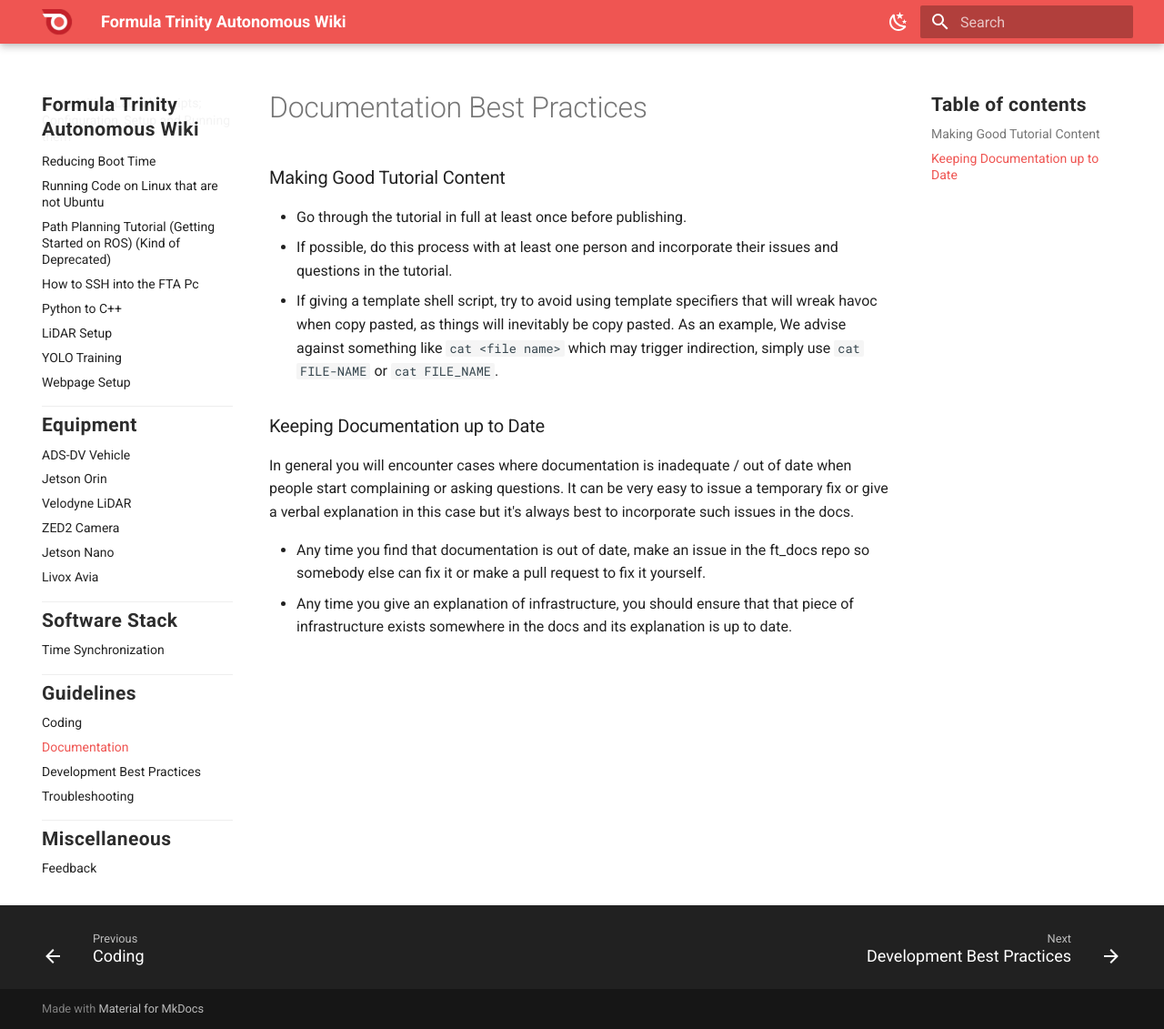
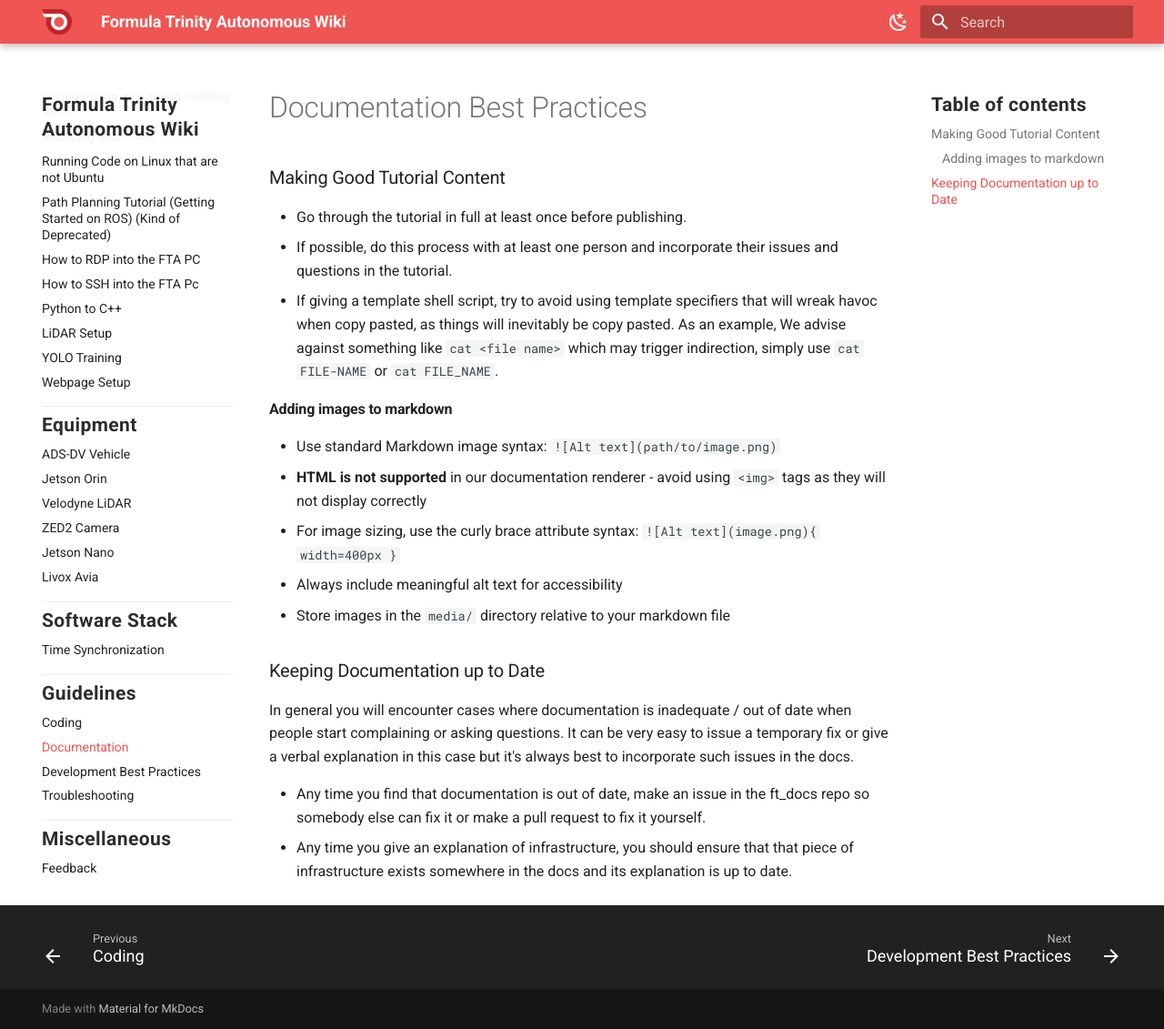
Before and after one commit to FT-Autonomous/ft_docs_2.0, an MkDocs documentation site: the page built from docs/guidelines/documentation.md, in a window 1280 px wide and 1131 px high. Shown: the whole window at 91% size. Built offline with MkDocs 1.6.1 and Material for MkDocs 9.7.7, drawn with Linux system fonts in a browser that asks for light colours.

Commit message:
migrated cleave's rdp tutorial from the drive

```diff
--- a/docs/guidelines/documentation.md
+++ b/docs/guidelines/documentation.md
@@ -6,6 +6,14 @@
 - If possible, do this process with at least one person and incorporate their issues and questions in the tutorial.
 - If giving a template shell script, try to avoid using template specifiers that will wreak havoc when copy pasted, as things will inevitably be copy pasted. As an example, We advise against something like `cat <file name>` which may trigger indirection, simply use `cat FILE-NAME` or `cat FILE_NAME`.
 
+#### Adding images to markdown
+
+- Use standard Markdown image syntax: `![Alt text](path/to/image.png)`
+- **HTML is not supported** in our documentation renderer - avoid using `<img>` tags as they will not display correctly
+- For image sizing, use the curly brace attribute syntax: `![Alt text](image.png){ width=400px }`
+- Always include meaningful alt text for accessibility
+- Store images in the `media/` directory relative to your markdown file
+
 ### Keeping Documentation up to Date
 
 In general you will encounter cases where documentation is inadequate / out of date when people start complaining or asking questions. It can be very easy to issue a temporary fix or give a verbal explanation in this case but it's always best to incorporate such issues in the docs.
--- a/mkdocs.yml
+++ b/mkdocs.yml
@@ -122,6 +122,7 @@
       - Reducing Boot Time: tutorials/reducing_boot_time.md
       - Running Code on Linux that are not Ubuntu: tutorials/run_code_not_ubuntu.md
       - Path Planning Tutorial (Getting Started on ROS) (Kind of Deprecated): tutorials/path_planning_tutorial.md
+      - How to RDP into the FTA PC: tutorials/rdp_to_fta_pc.md
       - How to SSH into the FTA Pc: tutorials/ssh_to_fta_pc.md
       - Python to C++: tutorials/python_to_cpp.md
       - LiDAR Setup: tutorials/lidar_setup.md
```
Also changed, not shown: docs/tutorials/rdp_to_fta_pc.md (added, +99 -0 lines), docs/tutorials/ssh_to_fta_pc.md (+1 -1 lines), docs/tutorials/media/fta_pc/fta_rdp_1.png (added), docs/tutorials/media/fta_pc/fta_rdp_2.png (added), docs/tutorials/media/fta_pc/fta_rdp_3.png (added), docs/tutorials/media/fta_pc/fta_rdp_5.png (added), docs/tutorials/media/fta_pc/fta_rdp_6.png (added), docs/tutorials/media/fta_pc/fta_rdp_7.png (added), docs/tutorials/media/fta_pc/fta_rdp_8.png (added).
